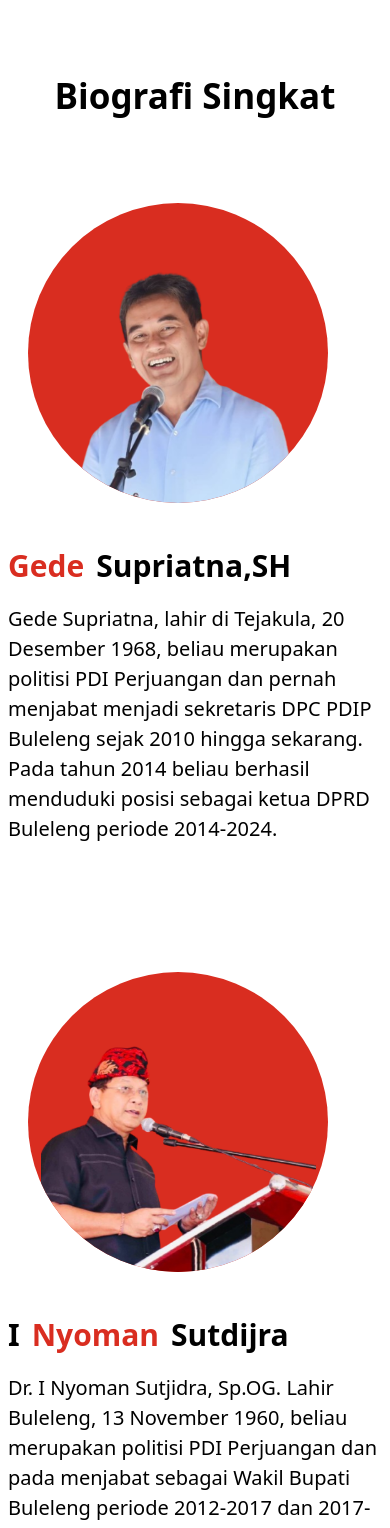
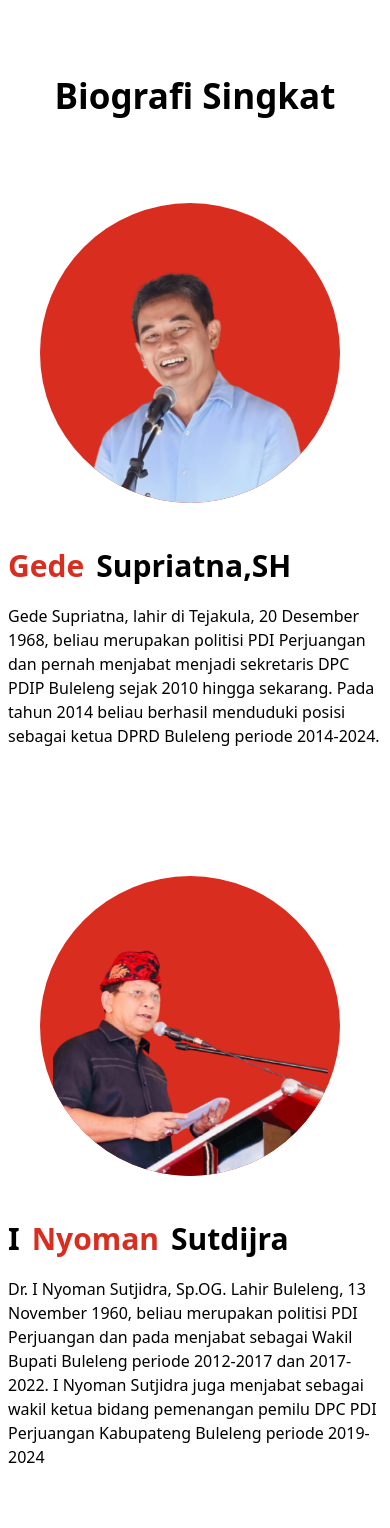
Before and after one commit to RamzGxz/landing-page-denpasar, a React (Vite) app: page / in a window 390 px wide. Shown: the part 469-1997 px from the top of the page. After the commit the page ends 1938 px from the top, so only its background shows below. Built offline with nearby package versions, Linux system fonts and the light colour scheme.

Commit message:
revisi part 2 section biografi

```diff
--- a/src/components/Biografi.jsx
+++ b/src/components/Biografi.jsx
@@ -9,10 +9,10 @@ const Biografi = () => {
                 {/* Gede Supriatna */}
                 <div className="grid grid-cols-1 lg:grid-cols-2 mt-20 lg:mt-20 mx-2  lg:mx-16">
                     <div className="flex flex-col gap-20 order-2 lg:order-1 md:items-center lg:items-end">
-                        <p className="text-black text-[20px] text-start md:text-center lg:text-start lg:text-[20px] -mt-16 lg:mt-32 order-2 lg:order-1">Gede Supriatna, lahir di Tejakula, 20 Desember 1968, beliau merupakan politisi PDI Perjuangan dan pernah menjabat menjadi sekretaris DPC PDIP Buleleng sejak 2010 hingga sekarang. Pada tahun 2014 beliau berhasil menduduki posisi sebagai ketua DPRD Buleleng periode 2014-2024.</p>
+                        <p className="text-black text-[16px] md:text-[20px] text-start md:text-center lg:text-start lg:text-[20px] -mt-16 lg:mt-32 order-2 lg:order-1">Gede Supriatna, lahir di Tejakula, 20 Desember 1968, beliau merupakan politisi PDI Perjuangan dan pernah menjabat menjadi sekretaris DPC PDIP Buleleng sejak 2010 hingga sekarang. Pada tahun 2014 beliau berhasil menduduki posisi sebagai ketua DPRD Buleleng periode 2014-2024.</p>
                         <h1 className="flex justify-start lg:justify-end gap-3 text-[30px] md:text-[38px] lg:text-[40px] mt-10 lg:mt-0 font-bold order-1 lg:order-2"><span className="text-[#D92D20]">Gede</span>Supriatna,SH</h1>
                     </div>
-                    <div className="relative bg-[#D92D20] w-[300px] h-[300px] md:w-[400px] md:h-[400px] lg:w-[500px] lg:h-[500px] flex justify-center items-center rounded-full mx-5 md:mx-44 lg:ml-[70px] overflow-hidden order-1 lg:order-2">
+                    <div className="relative bg-[#D92D20] w-[300px] h-[300px] md:w-[400px] md:h-[400px] lg:w-[500px] lg:h-[500px] flex justify-center items-center rounded-full mx-8 md:mx-44 lg:ml-[70px] overflow-hidden order-1 lg:order-2">
                         <img src="/public/Biografi/Gede Supriatna Bio.png" alt="Profile Picture" className="absolute object-contain lg:w-50 mt-36" />
                     </div>
                 </div>
@@ -21,10 +21,10 @@ const Biografi = () => {
                 {/* I Nyoman  */}
                 <div className="grid grid-cols-1 lg:grid-cols-2 mt-32 lg:mt-28 mx-2 lg:mx-16">
                     <div className="flex flex-col gap-20 order-1 md:items-center lg:items-start">
-                        <p className="text-black text-[20px] -mt-16 lg:mt-32 order-2 lg:order-1 md:text-center lg:text-start">Dr. I Nyoman Sutjidra, Sp.OG. Lahir Buleleng, 13 November 1960, beliau merupakan politisi PDI Perjuangan dan pada menjabat sebagai Wakil Bupati Buleleng periode 2012-2017 dan 2017-2022. I Nyoman Sutjidra juga menjabat sebagai wakil ketua bidang pemenangan pemilu DPC PDI Perjuangan Kabupateng Buleleng periode 2019-2024</p>
+                        <p className="text-black text-[16px] md:text-[20px] -mt-16 lg:mt-32 order-2 lg:order-1 md:text-center lg:text-start">Dr. I Nyoman Sutjidra, Sp.OG. Lahir Buleleng, 13 November 1960, beliau merupakan politisi PDI Perjuangan dan pada menjabat sebagai Wakil Bupati Buleleng periode 2012-2017 dan 2017-2022. I Nyoman Sutjidra juga menjabat sebagai wakil ketua bidang pemenangan pemilu DPC PDI Perjuangan Kabupateng Buleleng periode 2019-2024</p>
                         <h1 className="flex justify-start gap-3 text-[30px] md:text-[38px] lg:text-[40px] font-bold mt-10 lg:mt-0 order-1 lg:order-2"><span>I</span><span className="text-[#D92D20]">Nyoman</span>Sutdijra</h1>
                     </div>
-                    <div className="relative bg-[#D92D20] w-[300px] h-[300px] md:w-[400px] md:h-[400px] lg:w-[500px] lg:h-[500px] flex justify-center items-center rounded-full mx-5 md:mx-44 lg:mx-0 overflow-hidden">
+                    <div className="relative bg-[#D92D20] w-[300px] h-[300px] md:w-[400px] md:h-[400px] lg:w-[500px] lg:h-[500px] flex justify-center items-center rounded-full mx-8 md:mx-44 lg:mx-0 overflow-hidden">
                         <img src="/public/Biografi/I nyoman.png" alt="" className="absolute object-contain w-11/12 mt-16"/>
                     </div>
                 </div>
```
